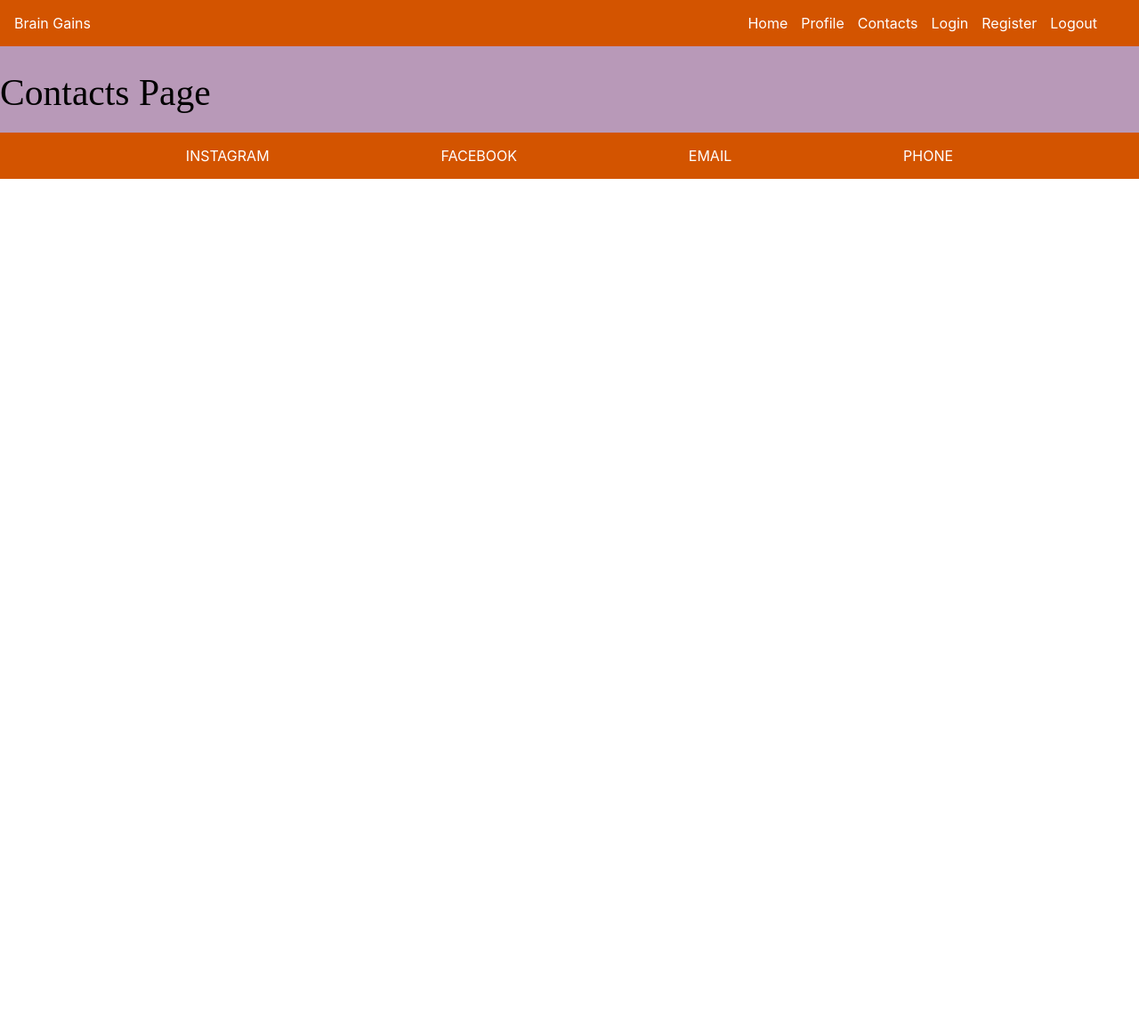
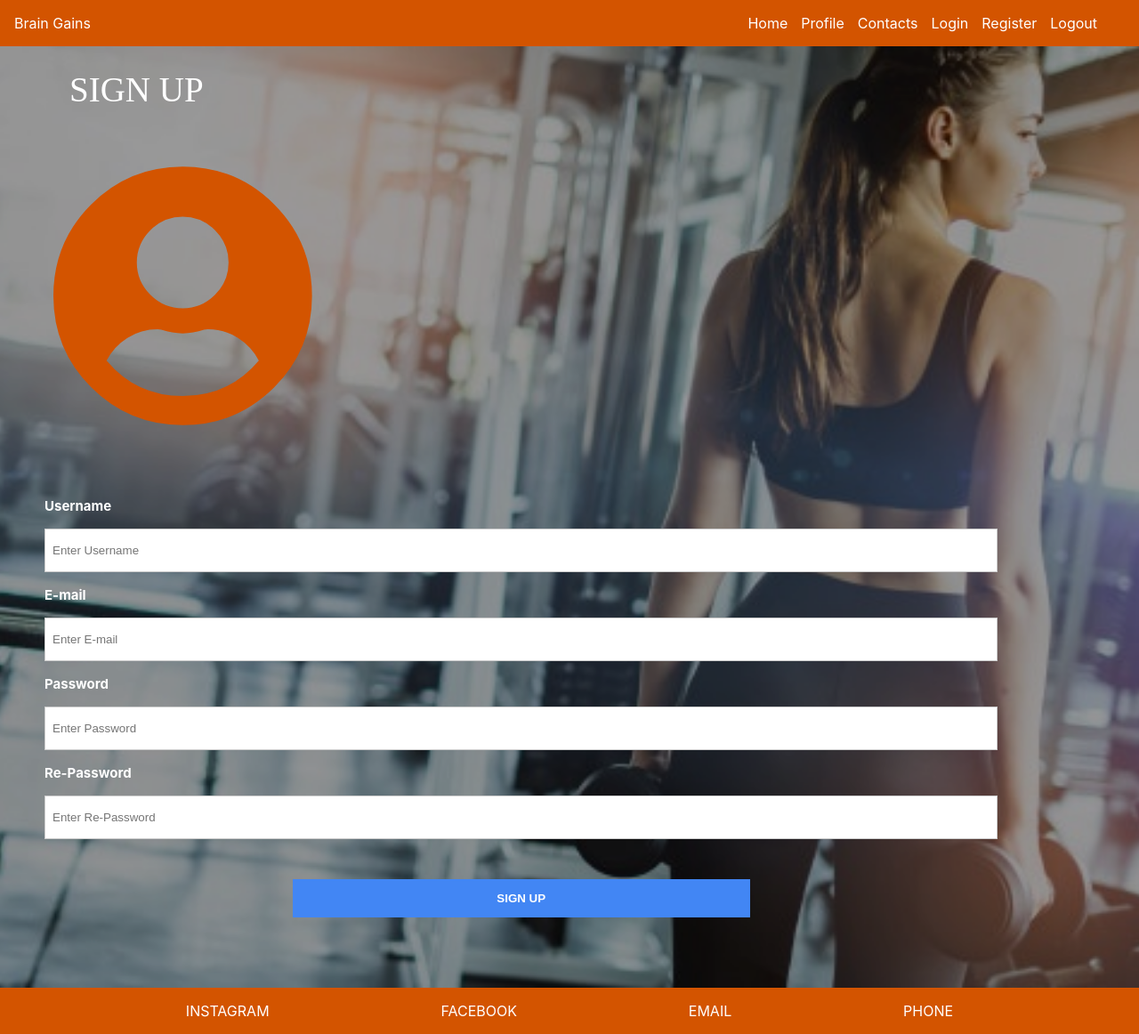
Before and after one commit to IvanTsve/fit-react-app, a React (Create React App) app: page /user/register in a window 1280 px wide. Shown: the whole page at 89% size. Before the commit the page ends 800 px from the top, so only its background shows below. Built offline with nearby package versions, Linux system fonts and the light colour scheme.

Commit message:
add register page

```diff
--- a/public/index.html
+++ b/public/index.html
@@ -24,6 +24,7 @@
       work correctly both with client-side routing and a non-root public URL.
       Learn how to configure a non-root public URL by running `npm run build`.
     -->
+    <link rel="stylesheet" href="https://use.fontawesome.com/releases/v5.4.1/css/all.css" integrity="sha384-5sAR7xN1Nv6T6+dT2mhtzEpVJvfS3NScPQTrOxhwjIuvcA67KV2R5Jz6kr4abQsz" crossorigin="anonymous">
     <title>React App</title>
   </head>
   <body>
--- a/src/App.css
+++ b/src/App.css
@@ -39,7 +39,7 @@ a {
   color: #ffffff;
 }
 
-.site-main {
+main {
 
   background-color: rgb(184, 153, 184);
 }
--- a/src/App.js
+++ b/src/App.js
@@ -3,10 +3,12 @@ import './App.css';
 import { Switch, Route } from 'react-router';
 
 import Header from './components/header/header';
+import Footer from './components/footer/footer';
 import Main from './components/main/main';
 import ContactUs from './components/contacts/contacts';
 import User from './components/user/user';
-import Footer from './components/footer/footer';
+import Register from './components/register/register';
+
 
 function App() {
   return (
@@ -17,7 +19,7 @@ function App() {
         <Route path="/contact-us" exact component={ContactUs} />
         <Route path="/user/profile" exact component={User} />
         <Route path="/user/login" exact component={ContactUs} />
-        <Route path="/user/register" exact component={ContactUs} />
+        <Route path="/user/register" exact component={Register} />
         <Route path="/user/logout" exact component={ContactUs} />
       </Switch>
       <Footer />
--- a/src/components/contacts/contacts.js
+++ b/src/components/contacts/contacts.js
@@ -1,12 +1,15 @@
 import React, { Component } from "react";
+
+import './contacts.css';
 
 class Contacts extends Component {
     render() {
         return (
-            <main className="site-main">
-                <h1>Contacts Page</h1>
+            <main>
+
             </main>
         )
+
     }
 }
 
--- /dev/null
+++ b/src/components/register/register.css
@@ -0,0 +1,71 @@
+.register-page {
+    background-image: url(/src/images/young-girl-playing-dumbbell-exercise-fitness_34777-396.jpg);
+    background-size: cover;
+    background-repeat: no-repeat;
+    background-position: center;
+    position: relative;
+    color: white;
+    height: 100%;
+    display: flex;
+    justify-content: flex-start;
+    font-size: 15px;
+}
+
+.register-page:before {
+    content: '';
+    display: block;
+    top: 0;
+    right: 0;
+    bottom: 0;
+    left: 0;
+    position: absolute;
+    background: rgba(0, 0, 0, 0.4);
+}
+form{
+    position: relative;
+}
+
+.formcontainer {
+    text-align: center;
+    margin: 24px 50px 12px;
+}
+
+.container {
+    padding: 16px 0;
+    text-align: left;
+}
+
+input[type=text], input[type=password] {
+    width: 100%;
+    padding: 16px 8px;
+    margin: 1.2em 0;
+    display: inline-block;
+    border: 1px solid #ccc;
+    box-sizing: border-box;
+}
+
+h1 {
+    margin-left: 2em;
+}
+
+.icon {
+    font-size: 300px;
+    display: flex;
+    justify-content: flex-start;
+    color: #d35400;
+    margin: 0.2em;
+}
+
+button {
+    background-color: #4286f4;
+    color: white;
+    padding: 14px 0;
+    margin: 1em 0 5em 0;
+    border: none;
+    cursor: grab;
+    width: 48%;
+}
+
+button:hover {
+    opacity: 0.8;
+}
--- /dev/null
+++ b/src/components/register/register.js
@@ -0,0 +1,35 @@
+import { Link } from 'react-router-dom';
+import './register.css';
+
+function registerPage(params) {
+    return (
+        <main>
+
+            <div className="register-page">
+                <form>
+                    <h1>SIGN UP</h1>
+                    <div className="icon">
+                        <i className="fas fa-user-circle"/>
+                    </div>
+                    <div className="formcontainer">
+                        <div className="container">
+                            <label htmlFor="uname"><strong>Username</strong></label>
+                            <input type="text" id="uname" placeholder="Enter Username" name="uname" required />
+                            <label htmlFor="mail"><strong>E-mail</strong></label>
+                            <input type="text" id="mail" placeholder="Enter E-mail" name="mail" required />
+                            <label htmlFor="psw"><strong>Password</strong></label>
+                            <input type="password" id="psw" placeholder="Enter Password" name="psw" required />
+                            <label htmlFor="repsw"><strong>Re-Password</strong></label>
+                            <input type="password" id="repsw" placeholder="Enter Re-Password" name="repsw" required />
+                        </div>
+                        <button type="submit"><strong>SIGN UP</strong></button>
+                    </div>
+
+                </form>
+            </div>
+        </main>
+
+    )
+}
+
+export default registerPage;
```
Also changed, not shown: src/images/young-girl-playing-dumbbell-exercise-fitness_34777-396.jpg (added).
